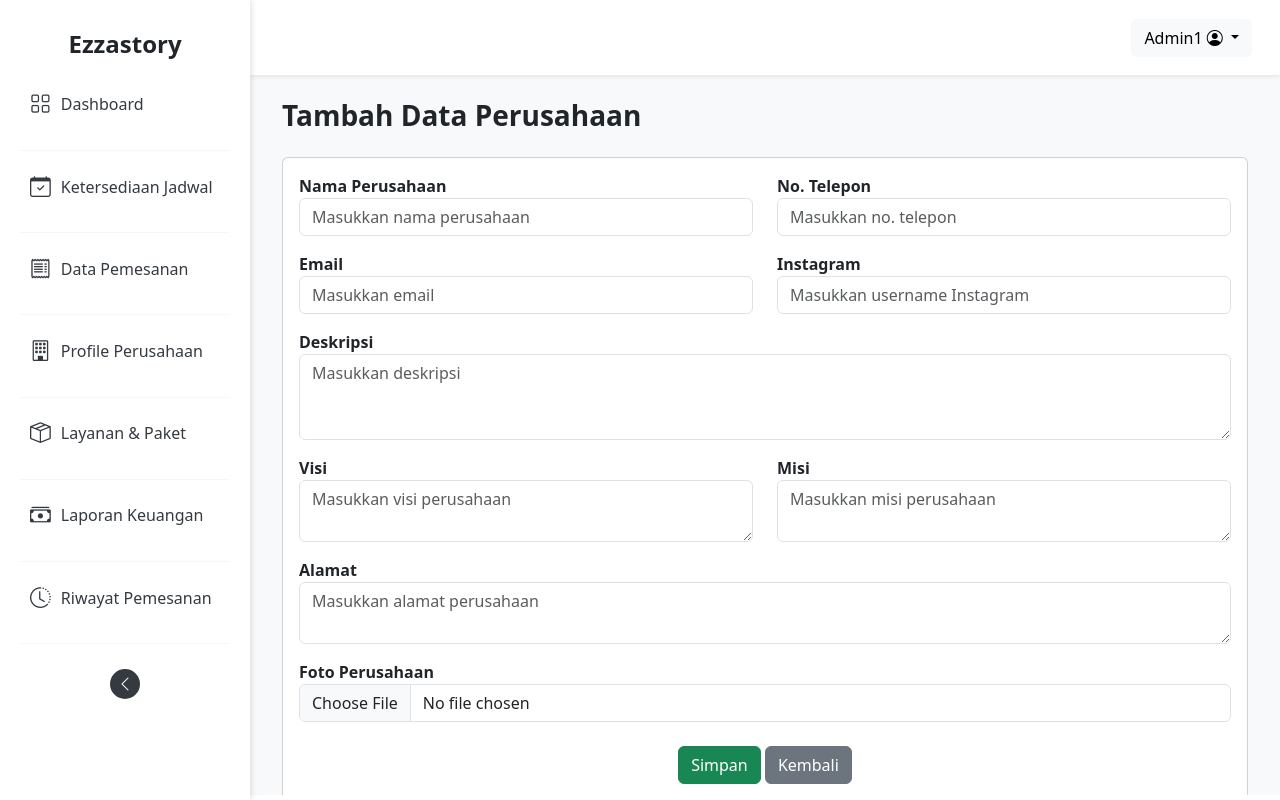
After one commit to muhammadrudi-ui/ezzastory, a CodeIgniter 4 app: the page made by app/Views/admin/profile-add.php in a window 1280 px wide. The commit adds this page. Run offline with PHP 8.4 and a stand-in for CodeIgniter, Linux system fonts and the light colour scheme; the template is opened without the code that fills it, so the values that code supplies are empty; some libraries are stand-ins or nearby versions.

Commit message:
update admin tables

```diff
--- a/app/Config/Routes.php
+++ b/app/Config/Routes.php
@@ -16,3 +16,5 @@ $routes->get('/reservasi', 'ReservasiController::index');
 $routes->get('/dashboard', 'BerandaController::index_admin');
 $routes->get('/ketersediaan-jadwal', 'JadwalController::index');
 $routes->get('/profile-perusahaan', 'ProfileController::index_admin');
+$routes->get('/profile-perusahaan-add', 'ProfileController::add_admin');
+$routes->get('/profile-perusahaan-edit', 'ProfileController::edit_admin');
--- a/app/Views/admin/dashboard.php
+++ b/app/Views/admin/dashboard.php
@@ -1,6 +1,10 @@
 <?= $this->extend('layout/app-admin') ?>
 
 <?= $this->section('content') ?>
+
+<div class="title mt-4">
+    <h3 class="text-start text-dark fw-bold">Dashboard</h3>
+</div>
 
 <div class="row mt-4">
     <div class="col-12 col-sm-6 col-lg-3 mb-3">
--- /dev/null
+++ b/app/Views/admin/profile-add.php
@@ -0,0 +1,90 @@
+<?= $this->extend('layout/app-admin') ?>
+
+<?= $this->section('content') ?>
+
+<div class="container">
+    <div class="title mt-4 mb-4">
+        <h3 class="text-start text-dark fw-bold">Tambah Data Perusahaan</h3>
+    </div>
+
+    <div class="card">
+        <div class="card-body">
+            <form action="<?= base_url('profile/store'); ?>" method="POST" enctype="multipart/form-data">
+                <div class="row">
+                    <div class="col-md-6">
+                        <label class="fw-bold">Nama Perusahaan</label>
+                        <input type="text" name="nama_perusahaan" class="form-control"
+                            placeholder="Masukkan nama perusahaan" required>
+                    </div>
+                    <div class="col-md-6">
+                        <label class="fw-bold">No. Telepon</label>
+                        <input type="text" name="no_telp" class="form-control" placeholder="Masukkan no. telepon"
+                            required>
+                    </div>
+                </div>
+
+                <div class="row mt-3">
+                    <div class="col-md-6">
+                        <label class="fw-bold">Email</label>
+                        <input type="email" name="email" class="form-control" placeholder="Masukkan email" required>
+                    </div>
+                    <div class="col-md-6">
+                        <label class="fw-bold">Instagram</label>
+                        <input type="text" name="instagram" class="form-control"
+                            placeholder="Masukkan username Instagram">
+                    </div>
+                </div>
+
+                <div class="mt-3">
+                    <label class="fw-bold">Deskripsi</label>
+                    <textarea name="deskripsi" class="form-control" rows="3" placeholder="Masukkan deskripsi"
+                        required></textarea>
+                </div>
+
+                <div class="row mt-3">
+                    <div class="col-md-6">
+                        <label class="fw-bold">Visi</label>
+                        <textarea name="visi" class="form-control" rows="2" placeholder="Masukkan visi perusahaan"
+                            required></textarea>
+                    </div>
+                    <div class="col-md-6">
+                        <label class="fw-bold">Misi</label>
+                        <textarea name="misi" class="form-control" rows="2" placeholder="Masukkan misi perusahaan"
+                            required></textarea>
+                    </div>
+                </div>
+
+                <div class="mt-3">
+                    <label class="fw-bold">Alamat</label>
+                    <textarea name="alamat" class="form-control" rows="2" placeholder="Masukkan alamat perusahaan"
+                        required></textarea>
+                </div>
+
+                <div class="mt-3">
+                    <label class="fw-bold">Foto Perusahaan</label>
+                    <input type="file" name="foto" class="form-control" onchange="previewImage(event)">
+                    <img id="preview" src="#" alt="Preview" class="mt-2 d-none" width="100">
+                </div>
+
+                <div class="mt-4 text-center">
+                    <button type="submit" class="btn btn-success">Simpan</button>
+                    <a href="<?= base_url('profile-perusahaan'); ?>" class="btn btn-secondary">Kembali</a>
+                </div>
+            </form>
+        </div>
+    </div>
+</div>
+
+<script>
+    function previewImage(event) {
+        let reader = new FileReader();
+        reader.onload = function () {
+            let output = document.getElementById('preview');
+            output.src = reader.result;
+            output.classList.remove('d-none');
+        };
+        reader.readAsDataURL(event.target.files[0]);
+    }
+</script>
+
+<?= $this->endSection() ?>
--- a/app/Views/layout/app-admin.php
+++ b/app/Views/layout/app-admin.php
@@ -8,6 +8,7 @@
     <link rel="stylesheet" href="https://cdn.jsdelivr.net/npm/bootstrap@5.3.0/dist/css/bootstrap.min.css">
     <script src="https://cdn.jsdelivr.net/npm/bootstrap@5.3.0/dist/js/bootstrap.bundle.min.js"></script>
     <link rel="stylesheet" href="https://cdn.jsdelivr.net/npm/bootstrap-icons/font/bootstrap-icons.css">
+    <link rel="stylesheet" href="https://cdnjs.cloudflare.com/ajax/libs/font-awesome/6.4.2/css/all.min.css">
 
     <style>
         body {
```
Also changed, not shown: app/Controllers/ProfileController.php (+10 -0 lines), app/Views/admin/profile-edit.php (added, +87 -0 lines), app/Views/admin/profile-view.php (+70 -68 lines).
